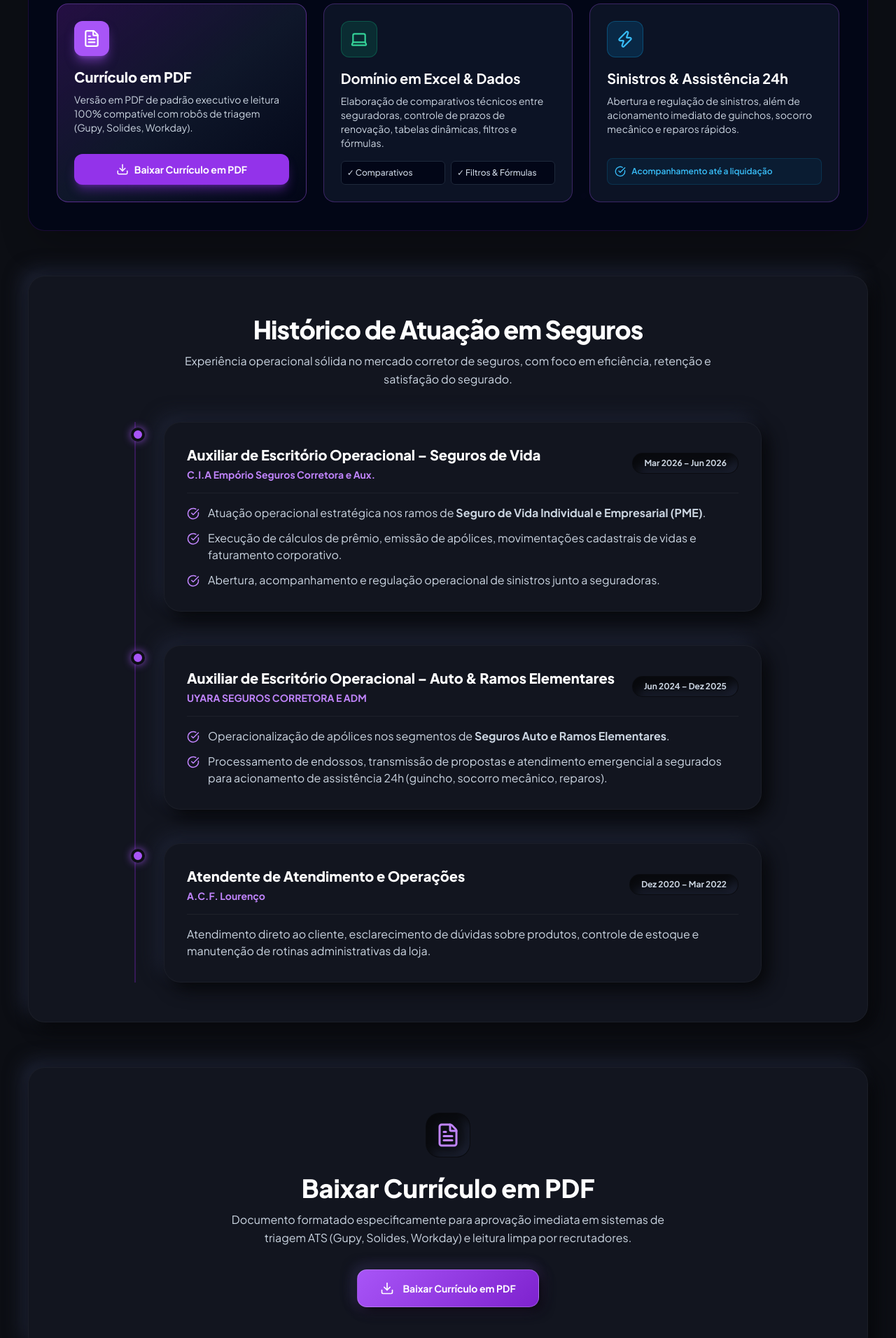
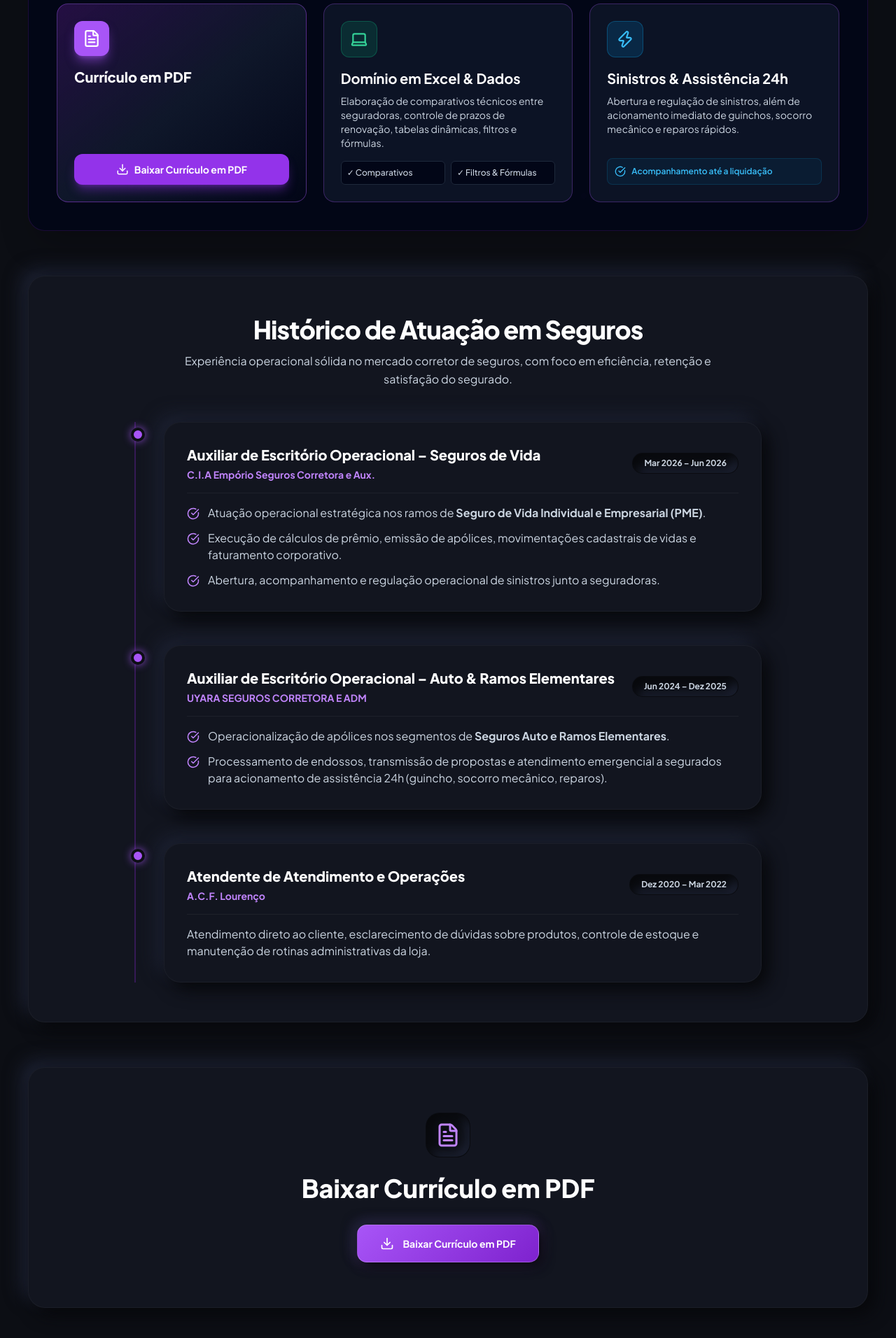
Before and after one commit to willdbga-code/Larissa, a React (Vite) app in the folder Portifolio/: page / in a window 1280 px wide. Shown: the part 1800-3712 px from the top of the page at 70% size. Built offline with nearby package versions, Linux system fonts and the light colour scheme.

Commit message:
style: remove technical ATS subtitle descriptions from PDF section and bento card

```diff
--- a/Portifolio/src/App.jsx
+++ b/Portifolio/src/App.jsx
@@ -259,13 +259,10 @@ function App() {
           <div className="w-16 h-16 rounded-2xl bg-purple-600/20 text-purple-400 flex items-center justify-center mx-auto border border-purple-500/30 neu-inset">
             <FileText size={36} />
           </div>
-          <div className="max-w-2xl mx-auto space-y-3">
+          <div className="max-w-2xl mx-auto">
             <h2 className="text-3xl md:text-4xl font-extrabold text-white">
               Baixar Currículo em PDF
             </h2>
-            <p className="text-slate-300 text-base leading-relaxed">
-              Documento formatado especificamente para aprovação imediata em sistemas de triagem ATS (Gupy, Solides, Workday) e leitura limpa por recrutadores.
-            </p>
           </div>
           <div className="pt-2 flex justify-center">
             <button
--- a/Portifolio/src/components/MagicBento.jsx
+++ b/Portifolio/src/components/MagicBento.jsx
@@ -157,12 +157,9 @@ const MagicBento = ({
             <div className="p-3 w-fit rounded-xl bg-purple-500 text-white shadow-lg shadow-purple-500/50 mb-4">
               <FileText size={26} />
             </div>
-            <h3 className="text-xl font-extrabold text-white mb-2">
+            <h3 className="text-xl font-extrabold text-white mb-4">
               Currículo em PDF
             </h3>
-            <p className="text-slate-300 text-xs md:text-sm leading-relaxed mb-4">
-              Versão em PDF de padrão executivo e leitura 100% compatível com robôs de triagem (Gupy, Solides, Workday).
-            </p>
           </div>
           <button
             onClick={triggerPDFDownload}
```
Also changed, not shown: 2 other files (tests, documents, lock files or other folders).
